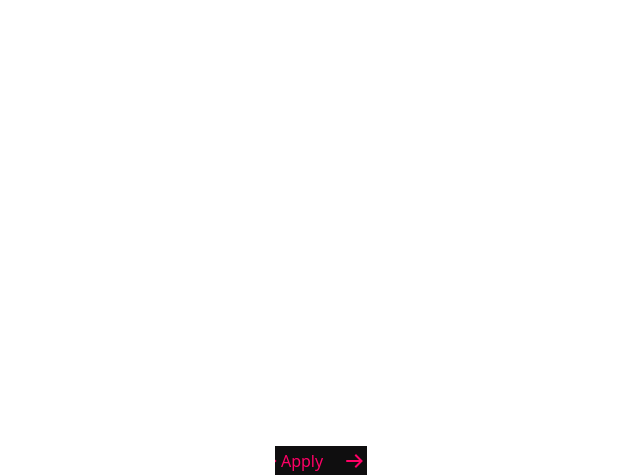
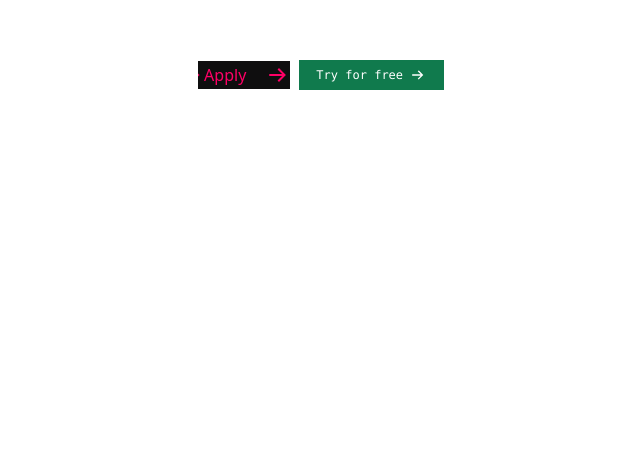
Before and after one commit to nuotsu/things, a SvelteKit app: page / in a window 1280 px wide. Shown: the part 325-800 px from the top of the page, without its empty margins (319-959 px from the left). Built offline with nearby package versions, Linux system fonts and the light colour scheme.

Commit message:
start greptile

```diff
--- a/package.json
+++ b/package.json
@@ -4,7 +4,7 @@
 	"version": "0.0.1",
 	"type": "module",
 	"scripts": {
-		"dev": "bun run --bun vite dev",
+		"dev": "bun run --bun vite dev --host",
 		"build": "vite build",
 		"preview": "vite preview",
 		"prepare": "svelte-kit sync || echo ''",
--- a/src/routes/+layout.svelte
+++ b/src/routes/+layout.svelte
@@ -10,6 +10,6 @@
 	<link rel="icon" href="https://fav.farm/🥡" />
 </svelte:head>
 
-<main class="flex min-h-svh flex-wrap items-end justify-center">
+<main class="flex min-h-svh flex-wrap place-content-center items-center gap-ch">
 	{@render children()}
 </main>
--- a/src/routes/+page.svelte
+++ b/src/routes/+page.svelte
@@ -1,5 +1,7 @@
 <script lang="ts">
-	import ShiftNudge from '$ui/shiftnudge.svelte'
+	import Greptile from '$ui/buttons/greptile.svelte'
+	import ShiftNudge from '$ui/buttons/shiftnudge.svelte'
 </script>
 
 <ShiftNudge />
+<Greptile />
--- /dev/null
+++ b/src/ui/buttons/greptile.svelte
@@ -0,0 +1,65 @@
+<script lang="ts"></script>
+
+<a
+	href="https://www.greptile.com"
+	target="_blank"
+	class="relative inline-flex min-w-[20ch] items-center justify-center gap-ch bg-[#107a4d] p-ch font-mono text-xs text-white"
+>
+	Try for free
+
+	<svg class="size-4" xmlns="http://www.w3.org/2000/svg" width="24" height="24" viewBox="0 0 24 24">
+		<path
+			fill="none"
+			stroke="currentColor"
+			stroke-linecap="square"
+			stroke-width="2"
+			d="m13 17.5l5.5-5.5L13 6.5m4.25 5.5h-13"
+		/>
+	</svg>
+</a>
+
+<style>
+	@property --x {
+		syntax: '<percentage>';
+		initial-value: 0%;
+		inherits: true;
+	}
+
+	a {
+		&::before,
+		&::after {
+			content: '';
+			position: absolute;
+			inset: 0;
+			mask: linear-gradient(135deg, #000, #000 var(--x), transparent var(--x));
+			transition: --x 0.5s linear;
+		}
+
+		&:hover {
+			--x: 100%;
+		}
+	}
+
+	a::before {
+		background: left / 1ch 100%
+			repeating-linear-gradient(
+				to right,
+				transparent,
+				transparent calc(1ch - 1px),
+				#fff4 calc(1ch - 1px),
+				#fff4 1ch
+			);
+		transition-duration: 1s;
+	}
+
+	a::after {
+		background: top / 1ch 100%
+			repeating-linear-gradient(
+				to bottom,
+				transparent,
+				transparent calc(1ch - 1px),
+				#fff4 calc(1ch - 1px),
+				#fff4 1ch
+			);
+	}
+</style>
```
Also changed, not shown: src/ui/buttons/shiftnudge.svelte (renamed from src/ui/shiftnudge.svelte).
